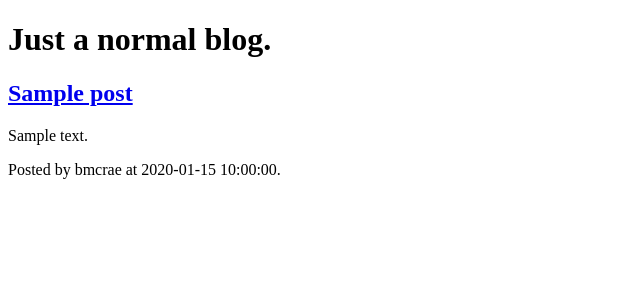
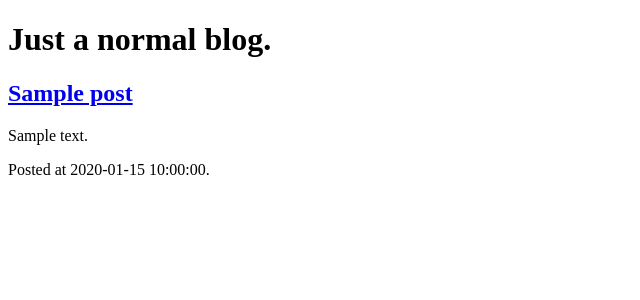
Before and after one commit to bmac313/build-a-blog, a Python web app: template templates/main-blog.html in a window 1280 px wide. Shown: the part 44-344 px from the top of the page, without its empty margins (0-640 px from the left). Run offline with Jinja, Linux system fonts and the light colour scheme; the template is opened without the code that fills it: most values are stand-ins (such as "Sample title", 1, 10 or a date in 2020).

Commit message:
Small tweaks to HTML

```diff
--- a/templates/main-blog.html
+++ b/templates/main-blog.html
@@ -11,7 +11,7 @@
 			{{ post.body }}
 		</p>
 		<p>
-			Posted by bmcrae at {{ post.publish_time }}.
+			Posted at {{ post.publish_time }}.
 		</p>
 	</article>
 	{% endfor %}
--- a/templates/view-post.html
+++ b/templates/view-post.html
@@ -10,7 +10,7 @@
 			{{ post_body }}
 		</p>
 		<p>
-			Posted by bmcrae at {{ timestamp }}.
+			Posted at {{ timestamp }}.
 		</p>
 	</article>
 </div>
```
